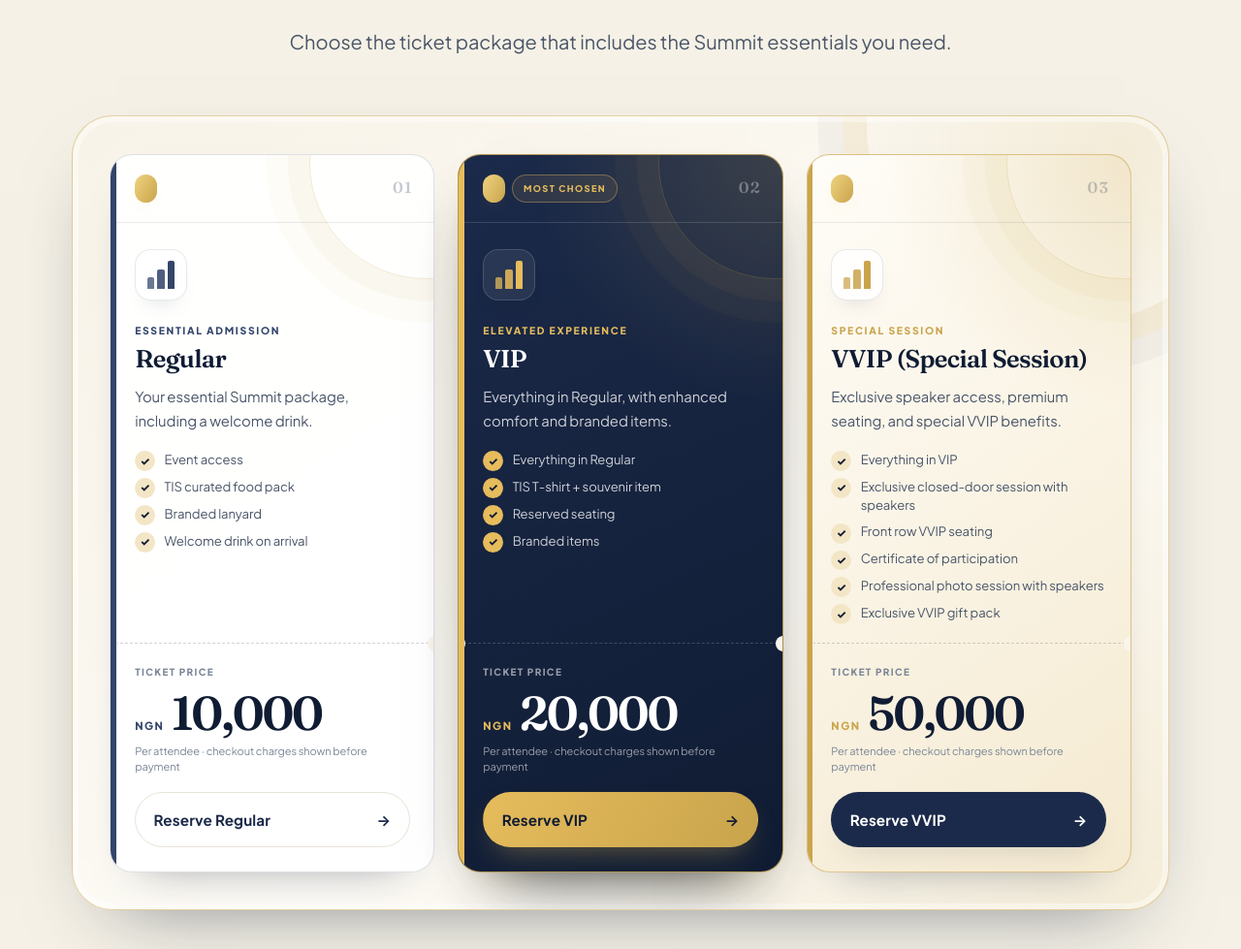
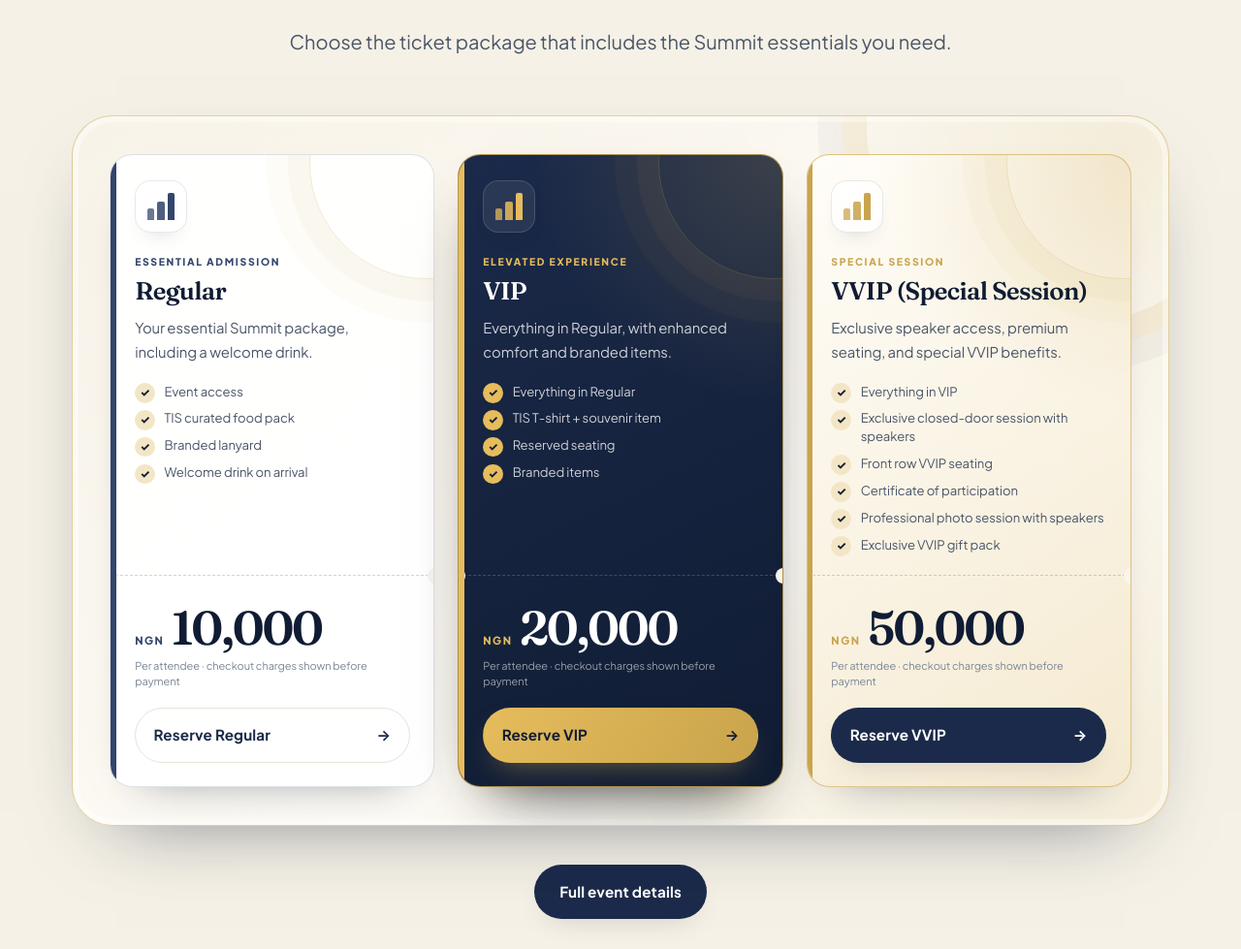
Before and after one commit to Asekhame-Joel/TIS, a PHP site: page / in a window 1280 px wide. Shown: the part 4825-5804 px from the top of the page at 97% size. Run offline with PHP 8.4, Linux system fonts and the light colour scheme.

Commit message:
Update ticket pricing labels for clarity and consistency

```diff
--- a/public/index.php
+++ b/public/index.php
@@ -186,10 +186,7 @@
         <div class="home-ticket-showcase reveal" aria-label="Summit 2026 ticket options">
           <div class="home-tier-grid">
             <article class="home-tier-card home-tier-standard reveal reveal-delay-0" aria-labelledby="home-standard-title">
-              <header class="home-tier-card-header">
-                <span class="home-tier-flag"></span>
-                <span class="home-tier-number" aria-hidden="true">01</span>
-              </header>
+
               <div class="home-tier-card-body">
                 <span class="home-tier-mark" aria-hidden="true"><i></i><i></i><i></i></span>
                 <span class="home-tier-kicker">Essential admission</span>
@@ -198,7 +195,7 @@
                 <ul class="home-tier-benefits"><li>Event access</li><li>TIS curated food pack</li><li>Branded lanyard</li><li>Welcome drink on arrival</li></ul>
               </div>
               <footer class="home-tier-card-footer">
-                <span class="home-ticket-price-label"> ticket price</span>
+                <span class="home-ticket-price-label"></span>
                 <p class="home-ticket-price"><span>NGN</span><strong><?= number_format(((int) $homeTiers['standard']['ticket_price_kobo']) / 100, 0) ?></strong></p>
                 <small>Per attendee · checkout charges shown before payment</small>
                 <a class="btn btn-outline btn-block home-tier-button" href="/summit-2026?tier=standard#tiers">Reserve Regular <span class="arrow" aria-hidden="true">&rarr;</span></a>
@@ -206,10 +203,7 @@
             </article>
 
             <article class="home-tier-card home-tier-featured reveal reveal-delay-1" aria-labelledby="home-premium-title">
-              <header class="home-tier-card-header">
-                <span class="home-tier-flags"><span class="home-tier-flag"></span><span class="home-tier-popular">Most chosen</span></span>
-                <span class="home-tier-number" aria-hidden="true">02</span>
-              </header>
+
               <div class="home-tier-card-body">
                 <span class="home-tier-mark" aria-hidden="true"><i></i><i></i><i></i></span>
                 <span class="home-tier-kicker">Elevated experience</span>
@@ -218,7 +212,7 @@
                 <ul class="home-tier-benefits"><li>Everything in Regular</li><li>TIS T-shirt + souvenir item</li><li>Reserved seating</li><li>Branded items</li></ul>
               </div>
               <footer class="home-tier-card-footer">
-                <span class="home-ticket-price-label"> ticket price</span>
+                <span class="home-ticket-price-label"></span>
                 <p class="home-ticket-price"><span>NGN</span><strong><?= number_format(((int) $homeTiers['premium']['ticket_price_kobo']) / 100, 0) ?></strong></p>
                 <small>Per attendee · checkout charges shown before payment</small>
                 <a class="btn btn-primary btn-block home-tier-button" href="/summit-2026?tier=premium#tiers">Reserve VIP <span class="arrow" aria-hidden="true">&rarr;</span></a>
@@ -226,10 +220,7 @@
             </article>
 
             <article class="home-tier-card home-tier-vip reveal reveal-delay-2" aria-labelledby="home-vip-title">
-              <header class="home-tier-card-header">
-                <span class="home-tier-flag"></span>
-                <span class="home-tier-number" aria-hidden="true">03</span>
-              </header>
+
               <div class="home-tier-card-body">
                 <span class="home-tier-mark" aria-hidden="true"><i></i><i></i><i></i></span>
                 <span class="home-tier-kicker">Special session</span>
@@ -238,7 +229,7 @@
                 <ul class="home-tier-benefits"><li>Everything in VIP</li><li>Exclusive closed-door session with speakers</li><li>Front row VVIP seating</li><li>Certificate of participation</li><li>Professional photo session with speakers</li><li>Exclusive VVIP gift pack</li></ul>
               </div>
               <footer class="home-tier-card-footer">
-                <span class="home-ticket-price-label"> ticket price</span>
+                <span class="home-ticket-price-label"></span>
                 <p class="home-ticket-price"><span>NGN</span><strong><?= number_format(((int) $homeTiers['vip']['ticket_price_kobo']) / 100, 0) ?></strong></p>
                 <small>Per attendee · checkout charges shown before payment</small>
                 <a class="btn btn-navy btn-block home-tier-button" href="/summit-2026?tier=vip#tiers">Reserve VVIP <span class="arrow" aria-hidden="true">&rarr;</span></a>
```
Also changed, not shown: public/summit-2026.php (+7 -7 lines).
